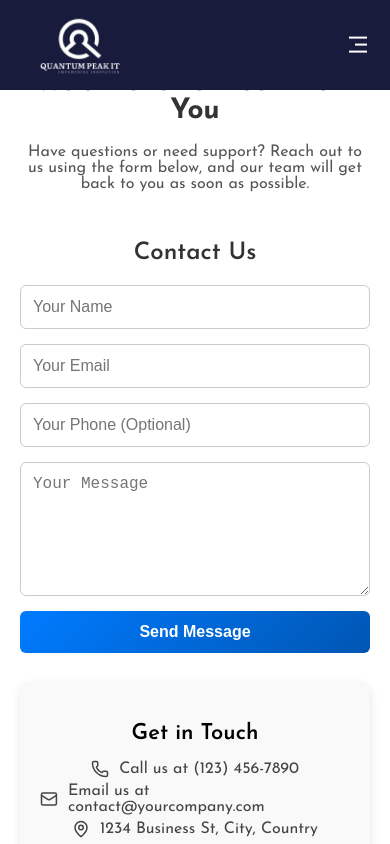
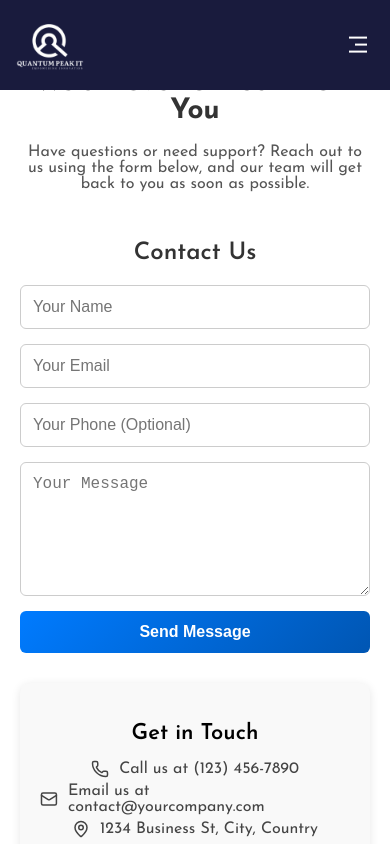
Before and after one commit to thakur7071/quantumpeakIT, a React (Vite) app: page /contact in a window 390 px wide. Shown: the top 844 px of the page. Built offline with nearby package versions, Linux system fonts and the light colour scheme.

Commit message:
Initial Commit

```diff
--- a/src/Components/Navbar/Navbar.css
+++ b/src/Components/Navbar/Navbar.css
@@ -9,6 +9,7 @@ body{
     width: 100%;
   }
   .logo {
+    margin-left: -20px;
   margin-top: 10px;
     height: 120px; /* Adjust as needed */
     width: auto; /* Keeps the aspect ratio */
@@ -117,10 +118,16 @@ body{
   }
 
   @media (max-width: 480px) {
+
+  .logo{
+    height: 100px;
+  }
+
     .full {
       width: 70%; /* Full-screen menu for small phones */
       padding: 120px 40px;
     }
+
 
     .full h4 a {
       font-size: 20px; /* Adjust text size */
```
